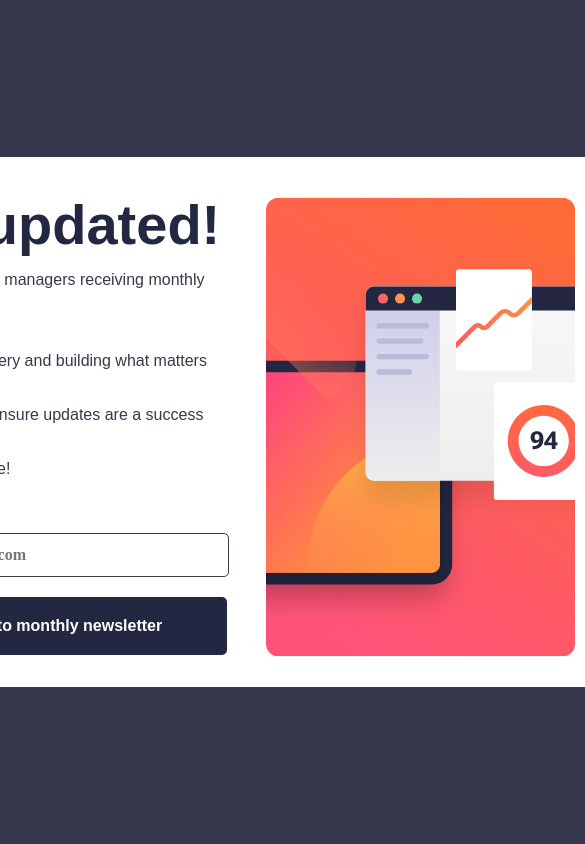
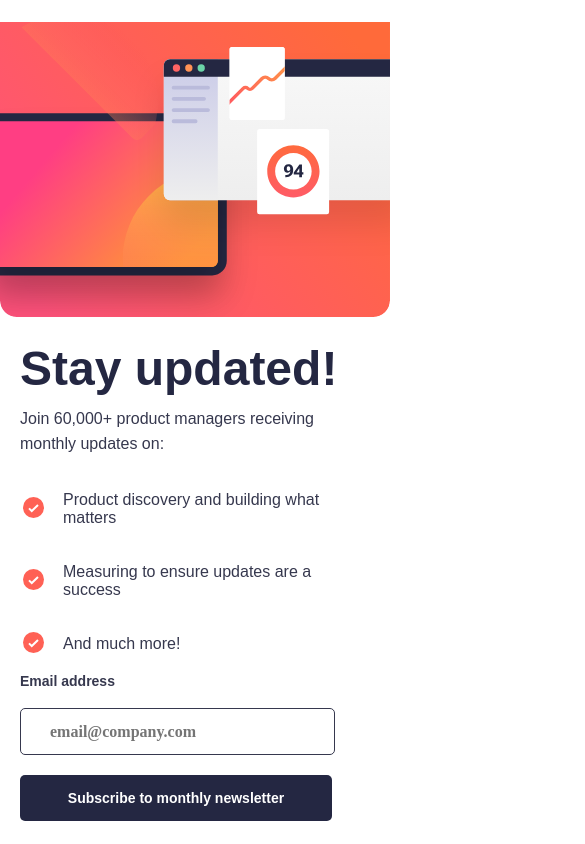
Before and after one commit to Abhishek-Sahu532/Newsletter-sign-up-form-with-success-message_frontend_mentor, a plain HTML site: page index.html in a window 390 px wide. Shown: the top 844 px of the page, 585 px wide, since content can reach past the window. Drawn offline with Linux system fonts and the light colour scheme.

Commit message:
task completed

```diff
--- a/index.html
+++ b/index.html
@@ -17,11 +17,12 @@
     href="https://fonts.googleapis.com/css2?family=Fraunces:wght@700&family=Josefin+Sans:wght@300&family=Outfit&family=Poppins:ital,wght@0,100;1,700&family=Roboto&display=swap"
     rel="stylesheet">
 </head>
-
 <body>
-
   <!-- Sign-up form start -->
   <main class="index_main">
+    <section class="mobileImgSection">
+      <img src="./assets/images/illustration-sign-up-mobile.svg" alt="" srcset="">
+    </section>
     <section class="txt-section">
       <h1 class="componentHeading"> Stay updated!
       </h1>
@@ -62,10 +63,7 @@
           <div>
             <p id="emailError">Valid email required</p>
           </div>
-
         </div>
-
-
         <br />
         <input type="email" name="email" id="email" placeholder=" email@company.com"><br />
         <button class="subscribeBtn"> Subscribe to monthly newsletter</button>
@@ -76,7 +74,6 @@
     </section>
   </main>
 
-
   <!-- Sign-up form end -->
 
   <!-- Success message start -->
@@ -85,7 +82,6 @@
     <div class="icon">
       <img src="./assets/images/icon-success.svg" alt="" srcset="">
     </div>
-
     <div class="heading">
       <h1>
         Thanks for subscribing!
@@ -97,8 +93,8 @@
     </div>
     <div class="dismissBtn"><button> Dismiss message</button></div>
   </div>
+  <!-- Success message end -->
 
-  <!-- Success message end -->
   <script src="index.js"></script>
 </body>
 
--- a/index.js
+++ b/index.js
@@ -1,23 +1,22 @@
+let subscribeBtn = document.querySelector(".subscribeBtn");
 
-let subscribeBtn = document.querySelector('.subscribeBtn');
+subscribeBtn.addEventListener("click", (event) => {
+  event.preventDefault();
+  let emailFormat = /^\w+([\.-]?\w+)*@\w+([\.-]?\w+)*(\.\w{2,3})+$/;
 
-subscribeBtn.addEventListener('click', (event) => {
-    event.preventDefault();
-    let emailFormat = /^\w+([\.-]?\w+)*@\w+([\.-]?\w+)*(\.\w{2,3})+$/
+  let emailInput = document.getElementById("email").value;
+  // console.log(emailInput)
 
-    let emailInput = document.getElementById('email').value;
-    // console.log(emailInput)
+  if (emailFormat.test(emailInput)) {
+    document.querySelector(".index_main").style.display = "none";
+    document.querySelector(".successmain").style.display = "block";
 
-    if (emailFormat.test(emailInput)) {
-        document.querySelector('.index_main').style.display = 'none';
-        document.querySelector('.successmain').style.display = 'block'
-
-        let successMsg = document.querySelector('.successMsg p');
-        successMsg.innerHTML = `A confirmation email has been sent to ${emailInput}.
-         Please open it and click the button inside to confirm your subscription.`
-        return
-    } else {
-        let emailError = document.querySelector('#emailError');
-        emailError.style.display = 'block'
-    }
-})
+    let successMsg = document.querySelector(".successMsg p");
+    successMsg.innerHTML = `A confirmation email has been sent to ${emailInput}.
+         Please open it and click the button inside to confirm your subscription.`;
+    return;
+  } else {
+    let emailError = document.querySelector("#emailError");
+    emailError.style.display = "block";
+  }
+});
--- a/style.css
+++ b/style.css
@@ -1,31 +1,29 @@
-body{
-    background-color:  hsl(235, 18%, 26%);
+body {
+  background-color: hsl(235, 18%, 26%);
   padding: 0;
   margin: 0;
 }
 
-main{
+main {
   height: 530px;
   width: 850px;
   max-width: 1100px;
-    background-color:  hsl(0, 0%, 100%);
+  background-color: hsl(0, 0%, 100%);
   display: flex;
   flex-direction: row;
   justify-content: space-between;
   position: absolute;
   top: 50%;
   left: 50%;
-    transform: translate(-50%,-50%);
+  transform: translate(-50%, -50%);
   border-radius: 20px;
 }
 
-
-.txt-section{
- margin: 35px 80px ;
-
+.txt-section {
+  padding: 35px 80px;
 }
 
-.txt-section h1{
+.txt-section h1 {
   font-family: Roboto-Bold, sans-serif;
   font-size: 3.5rem;
   font-weight: 700;
@@ -33,41 +31,85 @@ main{
   margin: 0;
 }
 
-.txt-section #paragraph{
+.txt-section #paragraph {
   font-family: Roboto-Regular, sans-serif;
   color: hsl(235, 18%, 26%);
   margin-top: 10px;
   line-height: 25px;
+}
+
+.mobileImgSection {
+  display: none;
+}
+
+/*CSS START FOR MOBILE DEVICE */
+
+@media screen and (max-width: 450px) {
+  body{
+    background-color: hsl(0, 0%, 100%);
+  }
+  .mobileImgSection {
+    display: block;
+
+  }
+  .mobileImgSection img{
+    width: 100vw;
+    height: auto;
+  }
+  .imgSection {
+    display: none;
+  }
+
+  main {
+    display: flex;
+    flex-direction: column;
+    background-color: none;
+    height: 800px;
+    padding: 20px;
+    background-color: none;
+    width: 100vw;
+    border-radius: 0;
+  }
+  .txt-section {
+  margin: 0;
+  padding: 20px;
+}
+  .txt-section h1 {
+    font-size: 3rem;
+    color: hsl(234, 29%, 20%);
+  }
+
+  .txt-section #paragraph {
+    margin-top: 10px;
+    line-height: 25px;
+    word-wrap: break-word;
+  }
 
 }
 
-.productDesc{
+/*CSS END FOR MOBILE DEVICE */
+
+.productDesc {
   position: relative;
   margin-left: 35px;
   margin-top: -38px;
 }
 
-table tr td p{
+table tr td p {
   margin-left: 15px;
   font-size: 16px;
-    color:  hsl(235, 18%, 26%);
+  color: hsl(235, 18%, 26%);
   font-family: Roboto-Regular, sans-serif;
 }
 
-
-/* .emailForm{
-    margin-top: 20px;
-} */
-
-.emailForm label{
+.emailForm label {
   font-family: Roboto-Bold, sans-serif;
   font-size: 14px;
-    color:  hsl(235, 18%, 26%);
+  color: hsl(235, 18%, 26%);
   font-weight: 600;
 }
 
-
-.emailForm  input{
+.emailForm input {
   width: 350px;
   /* margin-top: 8px; */
   height: 40px;
@@ -75,7 +117,7 @@ table tr td p{
   border-radius: 5px;
 }
 
-.emailForm input[type="email"]{
+.emailForm input[type="email"] {
   padding-left: 25px;
   font-family: Roboto-Regular;
   font-size: 16px;
@@ -83,10 +125,9 @@ table tr td p{
   cursor: pointer;
 }
 
-
-.emailForm  button{
-    background-color:hsl(234, 29%, 20%);
-    color:  hsl(0, 0%, 100%);
+.emailForm button {
+  background-color: hsl(234, 29%, 20%);
+  color: hsl(0, 0%, 100%);
   margin-top: 20px;
   border-radius: 5px;
   border: none;
@@ -95,33 +136,46 @@ table tr td p{
   font-weight: bolder;
   cursor: pointer;
   font-size: 16px;
-    word-wrap:break-word;
-
+  word-wrap: break-word;
 }
 
-.emailForm  button:hover{
+.emailForm button:hover {
   background-color: hsl(4, 100%, 67%);
-    box-shadow: 0px 7px hsla(4, 100%, 67%,0.3);
+  box-shadow: 0px 7px hsla(4, 100%, 67%, 0.3);
   cursor: pointer;
+}
+
+@media screen and (max-width: 450px) {
+  .emailForm input {
+    width: 70vw;
+    height: 15px;
+    padding: 15px;
+  }
+
+  .emailForm button {
+    padding: 15px;
+    width: 80vw;
+    font-size: 14px;
+  }
+
 }
 
 /* IMAGE SECTION */
 
-.imgSection img{
+.imgSection img {
   width: 100%;
   height: 600px;
   margin-top: -30px;
-   margin-left:-45px ;
+  margin-left: -45px;
 }
 
-.labelNerror{
+.labelNerror {
   display: flex;
   flex-direction: row;
   justify-content: space-between;
-
 }
 
-#emailError{
+#emailError {
   margin: 0;
   margin-right: 25px;
   color: hsl(4, 100%, 67%);
@@ -130,18 +184,14 @@ table tr td p{
   display: none;
 }
 
-
-
-
-
 /* SUCCESS PART CSS */
 
-.successmain{
+.successmain {
   background-color: hsl(0, 0%, 100%);
   position: absolute;
   top: 50%;
   left: 50%;
-    transform: translate(-50%,-50%);
+  transform: translate(-50%, -50%);
   padding: 20px 50px;
   width: 300px;
   height: 370px;
@@ -149,32 +199,29 @@ table tr td p{
   display: none;
 }
 
-
-.successmain .icon img{
+.successmain .icon img {
   width: 45px;
   height: 45px;
   margin-top: 10px;
 }
 
-
-.successmain .heading{
+.successmain .heading {
   font-family: Roboto-bold, sans-serif;
   font-size: 22px;
   margin: 0;
-    color:  hsl(235, 18%, 26%);
+  color: hsl(235, 18%, 26%);
   font-weight: 900;
 }
 
-
-.successmain .successMsg{
-    color:  hsl(235, 18%, 26%);
+.successmain .successMsg {
+  color: hsl(235, 18%, 26%);
   font-size: 14px;
   line-height: 20px;
   font-family: Roboto-Regular, sans-serif;
   font-weight: 500;
 }
 
-.successmain .dismissBtn button{
+.successmain .dismissBtn button {
   width: 300px;
   height: 40px;
   border-radius: none;
@@ -185,6 +232,23 @@ border: none;
   border-radius: 10px;
 }
 
-.successmain .dismissBtn button:hover{
+.successmain .dismissBtn button:hover {
   background-color: hsl(4, 100%, 67%);
 }
+
+
+
+/*CSS START FOR MOBILE DEVICE */
+
+@media screen and (max-width:450px) {
+  .successmain{
+    /* position: fixed; */
+    display: block;
+  margin: 20px 50px;
+  /* width: 100vw;
+  height: 100vh; */
+  margin: 0;
+
+  display: none;
+  }
+}
```
Lines whose indentation alone changed are shown as unchanged.
